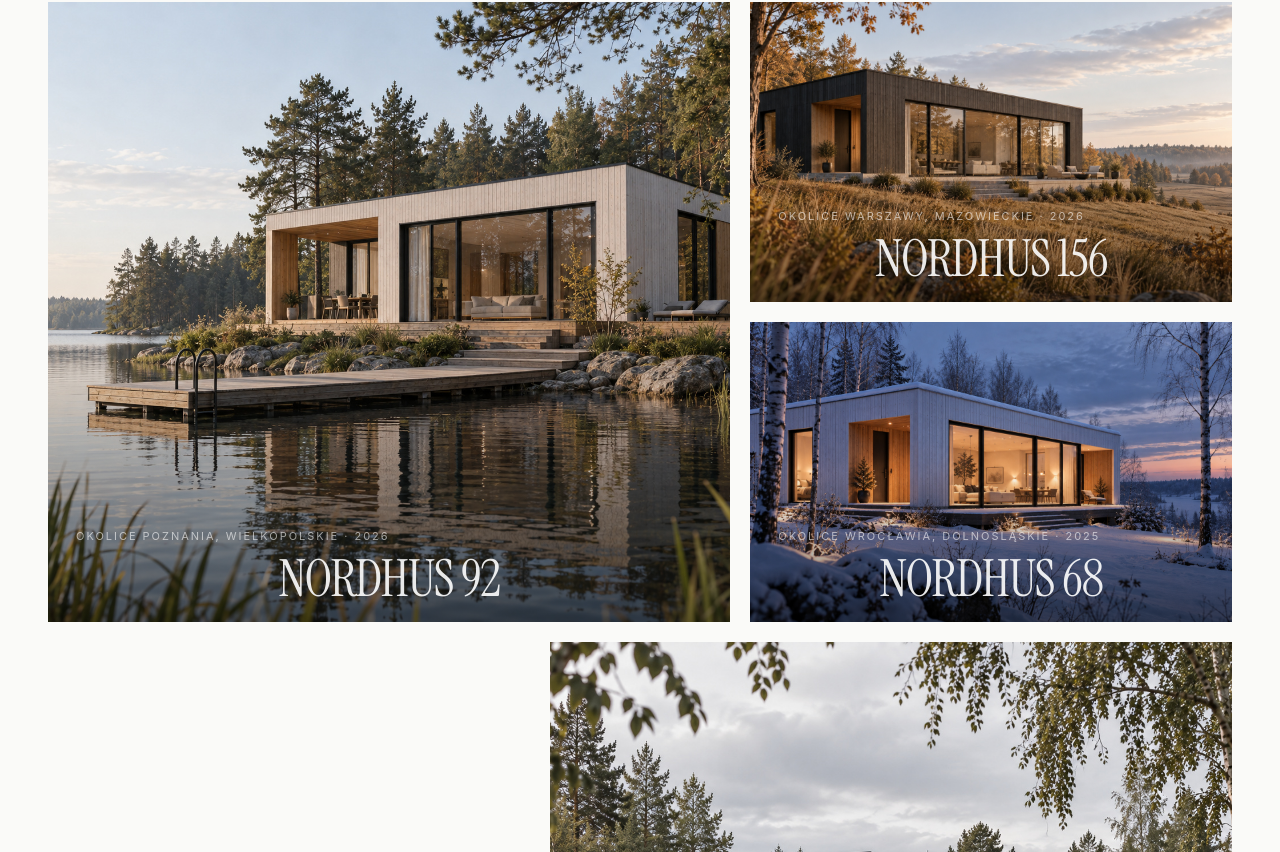
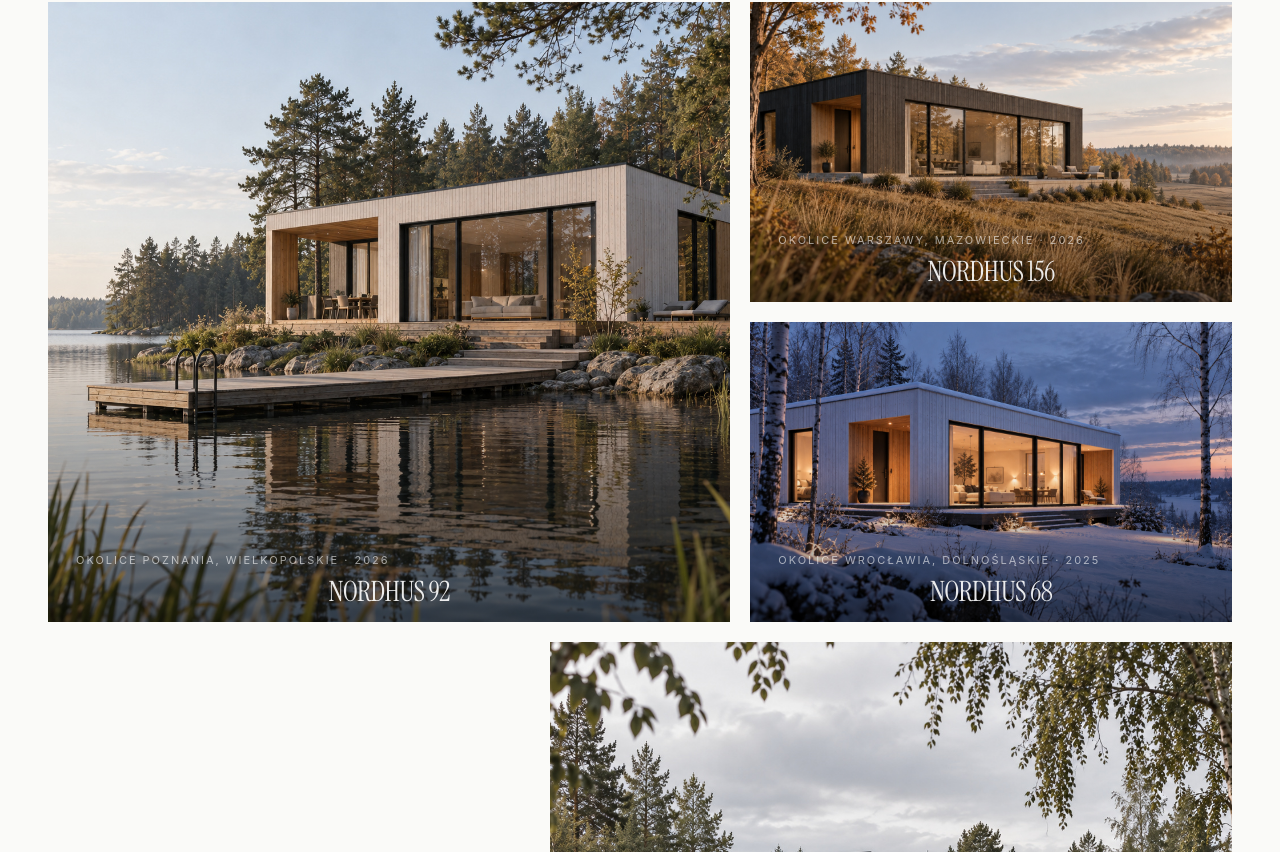
Before and after one commit to jakubskrzypiec/nordhus, a Next.js app: page /realizacje in a window 1280 px wide. Shown: the part 1108-1960 px from the top of the page. Built offline with nearby package versions, Linux system fonts and the light colour scheme; no server answers.

Commit message:
Temp: normalize realization card headings

```diff
--- a/components/RealizationsGrid.js
+++ b/components/RealizationsGrid.js
@@ -22,7 +22,7 @@ export default function RealizationsGrid(){
   <div className="reveal-group grid auto-rows-[230px] grid-cols-12 gap-5 md:auto-rows-[300px]">{visible.map((x,idx)=><button type="button" onClick={()=>setIndex(idx)} key={x.location+x.year+idx} className={`reveal gallery-item group relative overflow-hidden bg-[#e7e6e1] text-left ${idx%4===0?"col-span-12 row-span-2 md:col-span-7":idx%4===1?"col-span-12 md:col-span-5":idx%4===2?"col-span-12 md:col-span-5":"col-span-12 row-span-2 md:col-span-7 md:col-start-6"}`}>
    <Image src={x.image} alt={`${x.model} — ${x.location}`} fill className="object-cover transition-transform duration-700 ease-[cubic-bezier(.22,1,.36,1)] group-hover:scale-[1.04]" sizes="(min-width:768px) 58vw,100vw" placeholder="blur" blurDataURL={BLUR_DATA_URL}/>
    <div className="absolute inset-0 bg-gradient-to-t from-black/65 via-transparent to-transparent opacity-80"/>
-   <div className="absolute inset-x-0 bottom-0 translate-y-3 p-5 text-white opacity-90 transition duration-500 ease-[cubic-bezier(.22,1,.36,1)] group-hover:translate-y-0 group-hover:opacity-100 md:p-7"><p className="text-[.6875rem] uppercase tracking-[.18em] text-white/65">{x.location} · {x.year}</p><h2 className="mt-2 text-2xl font-medium">{x.model}</h2></div>
+   <div className="absolute inset-x-0 bottom-0 translate-y-3 p-5 text-white opacity-90 transition duration-500 ease-[cubic-bezier(.22,1,.36,1)] group-hover:translate-y-0 group-hover:opacity-100 md:p-7"><p className="text-[.6875rem] uppercase tracking-[.18em] text-white/65">{x.location} · {x.year}</p><h3 className="mt-2 text-white">{x.model}</h3></div>
    <span className="gallery-cursor" aria-hidden="true">Powiększ</span>
   </button>)}</div>
   {index!==null&&<div ref={dialog} role="dialog" aria-modal="true" className="fixed inset-0 z-[100] flex items-center justify-center bg-[#111]/95 p-5" onMouseDown={e=>{if(e.target===e.currentTarget)setIndex(null)}}>
```
